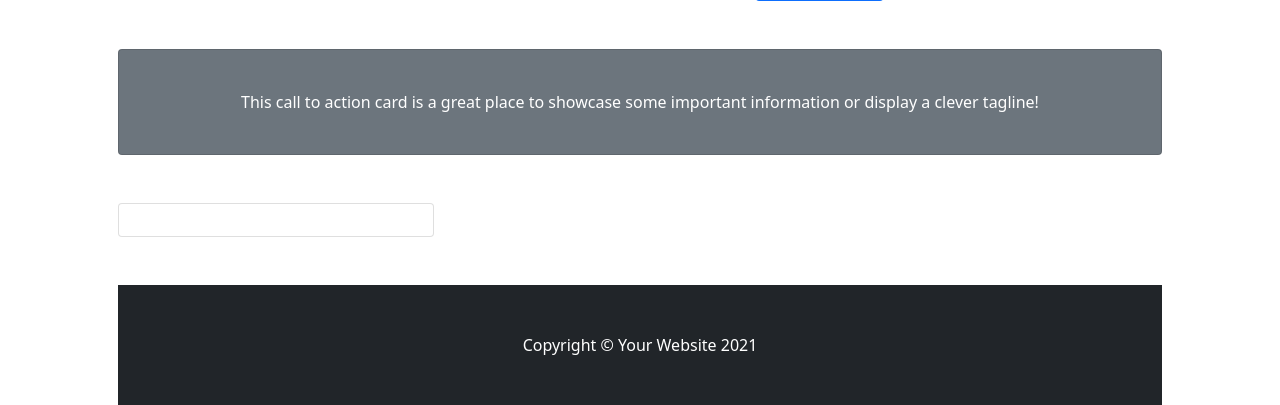
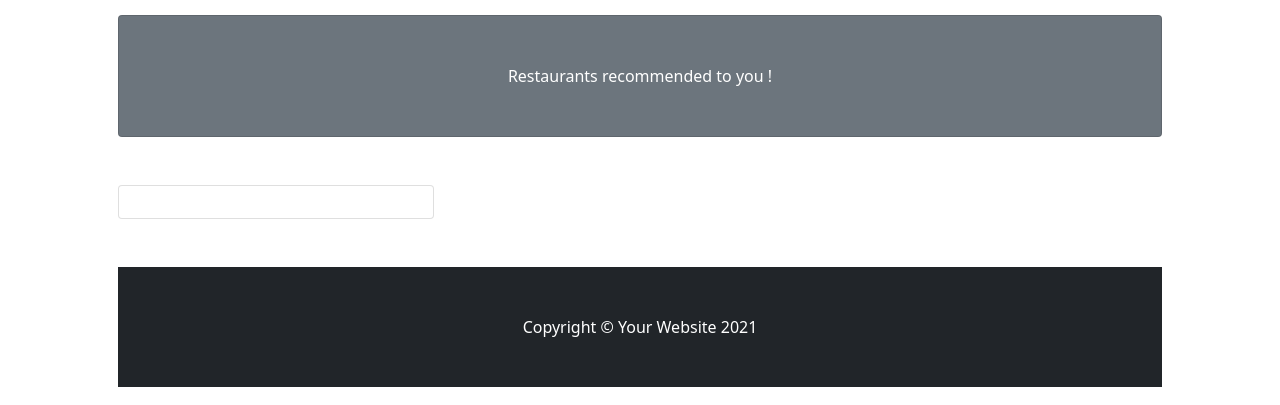
Before and after one commit to KrOne233/recommender-system, a Django app: page /restaurant_system/catalog/ in a window 1280 px wide. Shown: the part 405-810 px from the top of the page. Run offline with Django 3.2, Linux system fonts and the light colour scheme; a user stored in the database is signed in; grey boxes labelled with a size stand in for pictures from a placeholder-image service; data that the repository does not hold is empty; some libraries are stand-ins or nearby versions.

Commit message:
initial commit

```diff
--- a/restaurant_system/templates/catalog.html
+++ b/restaurant_system/templates/catalog.html
@@ -6,7 +6,7 @@
         <meta name="viewport" content="width=device-width, initial-scale=1, shrink-to-fit=no" />
         <meta name="description" content="" />
         <meta name="author" content="" />
-        <title>Small Business - Start Bootstrap Template</title>
+        <title>Restaurant Recommender System</title>
         <!-- Favicon-->
         <link rel="icon" type="image/x-icon" href="assets/favicon.ico" />
         <!-- Core theme CSS (includes Bootstrap)-->
@@ -14,7 +14,7 @@
     </head>
     <body>
         <!-- Responsive navbar-->
-        <nav class="navbar navbar-expand-lg navbar-dark bg-dark">
+        <!-- <nav class="navbar navbar-expand-lg navbar-dark bg-dark">
             <div class="container px-5">
                 <a class="navbar-brand" href="#!">Start Bootstrap</a>
                 <button class="navbar-toggler" type="button" data-bs-toggle="collapse" data-bs-target="#navbarSupportedContent" aria-controls="navbarSupportedContent" aria-expanded="false" aria-label="Toggle navigation"><span class="navbar-toggler-icon"></span></button>
@@ -26,7 +26,7 @@
                         <li class="nav-item"><a class="nav-link" href="#!">Services</a></li>
                     </ul>
                 </div>
-            </div>
+            </div> -->
         </nav>
             <!-- remove below code to login with username and password  -->
         <span>{{request.user}} is logged in</span>
@@ -36,16 +36,16 @@
         <div class="container px-4 px-lg-5">
             <!-- Heading Row-->
             <div class="row gx-4 gx-lg-5 align-items-center my-5">
-                <div class="col-lg-7"><img class="img-fluid rounded mb-4 mb-lg-0" src="https://dummyimage.com/900x400/dee2e6/6c757d.jpg" alt="..." /></div>
+                <div class="col-lg-7"><img class="img-fluid rounded mb-4 mb-lg-0" src="https://i.pinimg.com/564x/2a/8f/f8/2a8ff83e20c05ee3fbf606ea0af72ebb.jpg" alt="..." /></div>
                 <div class="col-lg-5">
-                    <h1 class="font-weight-light">Business Name or Tagline</h1>
-                    <p>This is a template that is great for small businesses. It doesn't have too much fancy flare to it, but it makes a great use of the standard Bootstrap core components. Feel free to use this template for any project you want!</p>
-                    <a class="btn btn-primary" href="#!">Call to Action!</a>
+                    <h1 class="font-weight-light">Time to order some FOOD !!!</h1>
+                    <!-- <p>This is a template that is great for small businesses. It doesn't have too much fancy flare to it, but it makes a great use of the standard Bootstrap core components. Feel free to use this template for any project you want!</p>
+                    <a class="btn btn-primary" href="#!">Call to Action!</a> -->
                 </div>
             </div>
             <!-- Call to Action-->
             <div class="card text-white bg-secondary my-5 py-4 text-center">
-                <div class="card-body"><p class="text-white m-0">This call to action card is a great place to showcase some important information or display a clever tagline!</p></div>
+                <div class="card-body"><p class="text-white m-2">Restaurants recommended to you ! </p></div>
             </div>
             <!-- Content Row-->
             <div class="row gx-4 gx-lg-5">
--- a/restaurant_system/templates/login.html
+++ b/restaurant_system/templates/login.html
@@ -105,6 +105,8 @@
 
 </html>
 
+
+
 <!-- {% load static %}
 <section class="vh-100 bg-image" style="background-image: url('https://images.unsplash.com/photo-1498837167922-ddd27525d352?ixlib=rb-1.2.1&ixid=MnwxMjA3fDB8MHxleHBsb3JlLWZlZWR8Nnx8fGVufDB8fHx8&auto=format&fit=crop&w=900&q=60');">
   <div class="mask d-flex align-items-center h-100 gradient-custom-3">
@@ -154,6 +156,7 @@
     </div>
   </div>
 </section>
-  <!-- Bootstrap core CSS -->
+  Bootstrap core CSS -->
+<!-- Bootstrap core CSS  -->
 <link href="{%  static  'css/bootstrap.min.css'  %}" rel="stylesheet"/>
  -->
```
Also changed, not shown: restaurant_system/models.py (line endings or trailing spaces).
